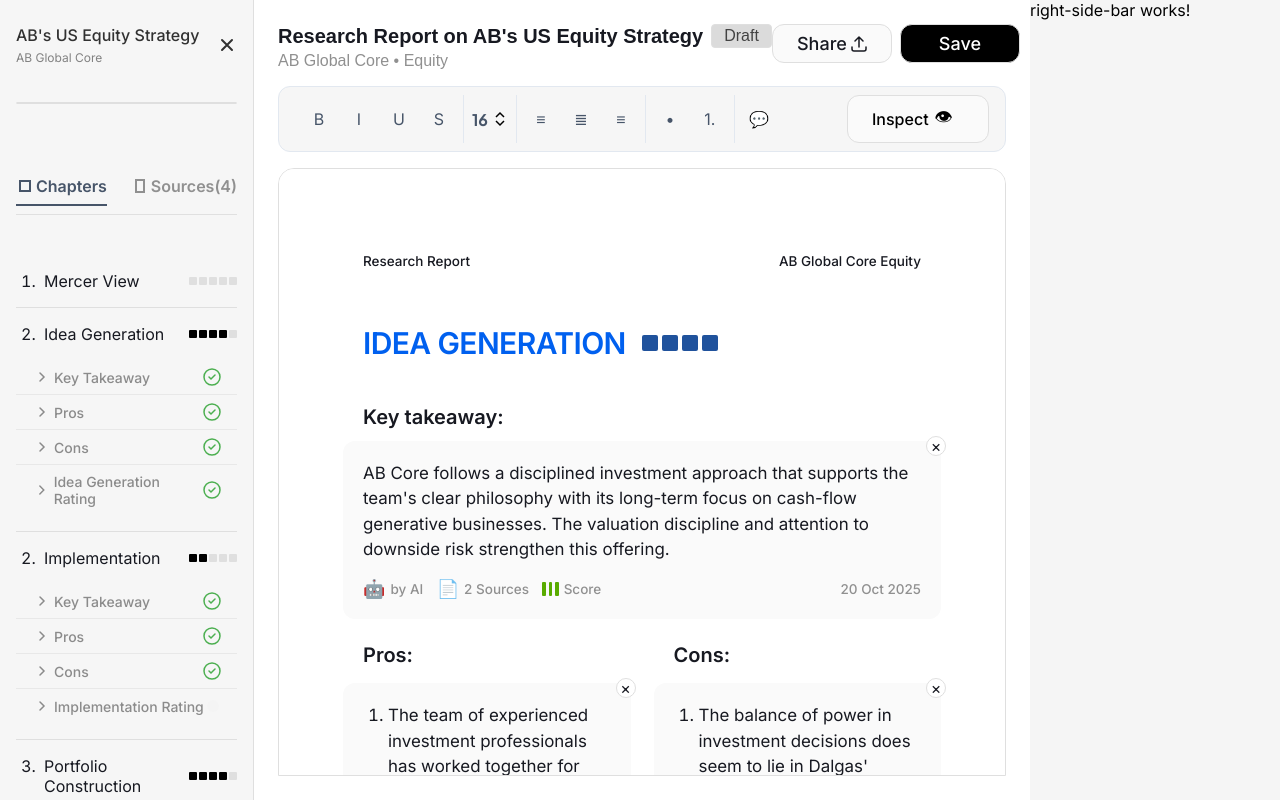
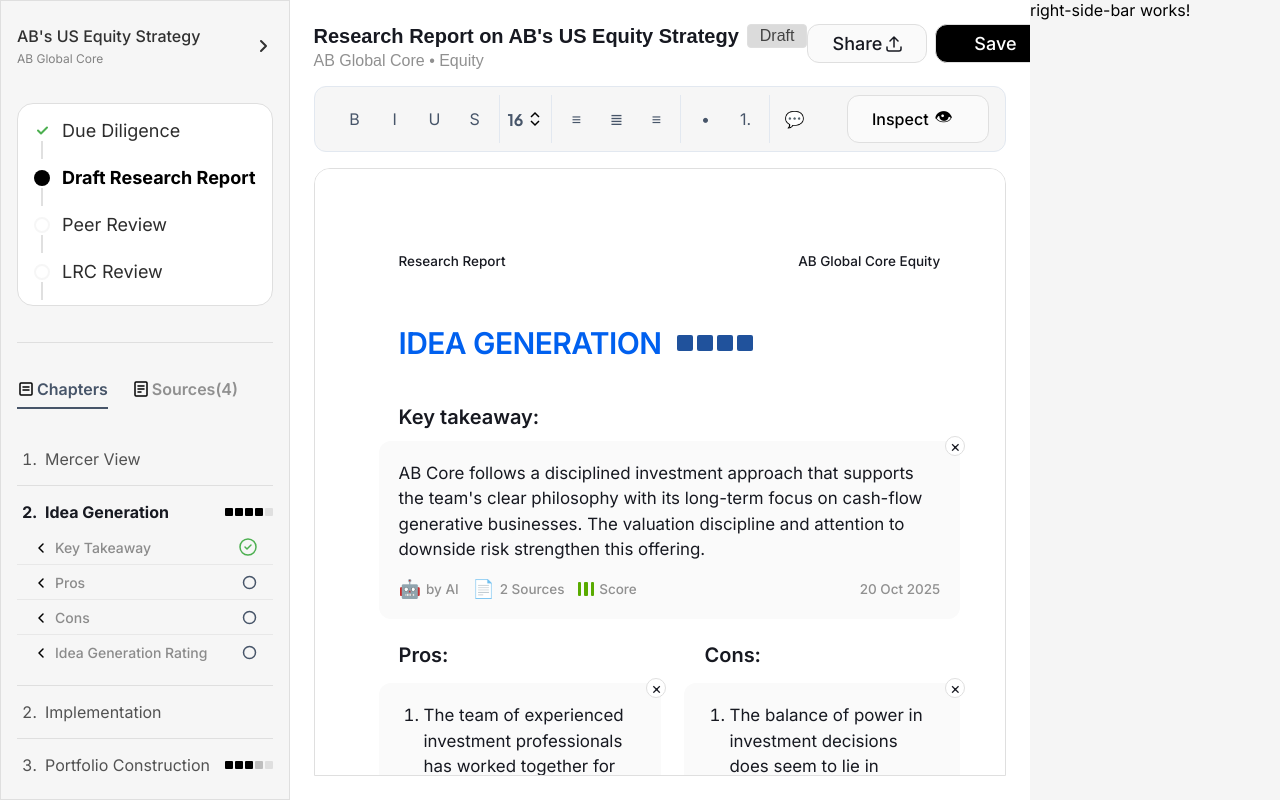
Before and after one commit to mebrihit-z/ratesense, an Angular app: page /report in a window 1280 px wide. Built offline with nearby package versions, Linux system fonts and the light colour scheme.

Commit message:
left-side-bar fix

```diff
--- a/src/app/components/left-side-bar/left-side-bar.component.html
+++ b/src/app/components/left-side-bar/left-side-bar.component.html
@@ -8,7 +8,7 @@
       </div>
       <button class="close-btn" aria-label="Close sidebar">
         <svg width="20" height="20" viewBox="0 0 20 20" fill="none">
-          <path d="M15 5L5 15M5 5L15 15" stroke="currentColor" stroke-width="2" stroke-linecap="round"/>
+          <path d="M8 5L13 10L8 15" stroke="currentColor" stroke-width="2" stroke-linecap="round" stroke-linejoin="round"/>
         </svg>
       </button>
     </div>
@@ -19,10 +19,16 @@
         <div class="workflow-steps">
           <div *ngFor="let step of workflowSteps; let i = index" class="workflow-item">
             <div class="step-row">
-              <div class="step-indicator" [class.completed]="step.isCompleted" [class.active]="step.isActive">
-                <span *ngIf="!step.isActive && !step.isCompleted">○</span>
-                <span *ngIf="step.isCompleted">✓</span>
-                <span *ngIf="step.isActive">●</span>
+              <div class="step-indicator">
+                <svg *ngIf="step.isCompleted" width="15" height="15" viewBox="0 0 15 15" fill="none" class="check-icon">
+                  <path d="M3 7.5L6 10.5L12 4.5" stroke="#4CAF50" stroke-width="2" stroke-linecap="round" stroke-linejoin="round"/>
+                </svg>
+                <svg *ngIf="step.isActive" width="16" height="16" viewBox="0 0 16 16" fill="none" class="active-icon">
+                  <circle cx="8" cy="8" r="8" fill="black"/>
+                </svg>
+                <svg *ngIf="!step.isActive && !step.isCompleted" width="16" height="16" viewBox="0 0 16 16" fill="none" class="inactive-icon">
+                  <circle cx="8" cy="8" r="7" stroke="#E0E0E0" stroke-width="2" fill="none" opacity="0.3"/>
+                </svg>
               </div>
               <p class="step-name" [class.active]="step.isActive">{{ step.name }}</p>
             </div>
@@ -44,7 +50,9 @@
           [class.active]="activeTab === 'chapters'"
           (click)="toggleTab('chapters')">
           <svg width="18" height="18" viewBox="0 0 18 18" fill="none">
-            <path d="M3 3H15V15H3V3ZM5 5V13H13V5H5Z" fill="currentColor"/>
+            <rect x="3" y="3" width="12" height="12" rx="1" stroke="currentColor" stroke-width="1.5" fill="none"/>
+            <line x1="6" y1="7" x2="12" y2="7" stroke="currentColor" stroke-width="1.5" stroke-linecap="round"/>
+            <line x1="6" y1="10" x2="12" y2="10" stroke="currentColor" stroke-width="1.5" stroke-linecap="round"/>
           </svg>
           <span>Chapters</span>
         </button>
@@ -53,7 +61,10 @@
           [class.active]="activeTab === 'sources'"
           (click)="toggleTab('sources')">
           <svg width="18" height="18" viewBox="0 0 18 18" fill="none">
-            <path d="M4 2H14V16H4V2ZM6 4V14H12V4H6Z" fill="currentColor"/>
+            <rect x="3" y="2" width="12" height="14" rx="1" stroke="currentColor" stroke-width="1.5" fill="none"/>
+            <line x1="6" y1="6" x2="12" y2="6" stroke="currentColor" stroke-width="1.5" stroke-linecap="round"/>
+            <line x1="6" y1="9" x2="12" y2="9" stroke="currentColor" stroke-width="1.5" stroke-linecap="round"/>
+            <line x1="6" y1="12" x2="9" y2="12" stroke="currentColor" stroke-width="1.5" stroke-linecap="round"/>
           </svg>
           <span>Sources({{ sourcesCount }})</span>
         </button>
@@ -61,19 +72,19 @@
 
       <!-- Chapters List -->
       <div class="chapters-list" *ngIf="activeTab === 'chapters'">
-        <div *ngFor="let chapter of chapters" class="chapter-item">
+        <div *ngFor="let chapter of chapters; let last = last" class="chapter-item">
           <div class="chapter-header" (click)="toggleChapter(chapter)">
             <div class="chapter-title-section">
               <ol class="chapter-number" [start]="chapter.number">
-                <li>{{ chapter.name }}</li>
+                <li [class.bold]="chapter.expanded">{{ chapter.name }}</li>
               </ol>
             </div>
-            <div class="progress-dots">
+            <div class="progress-dots" *ngIf="chapter.progress > 0">
               <span
                 *ngFor="let dot of getProgressDots(chapter.progress)"
                 class="dot"
                 [class.filled]="dot === 1"
-                [class.partial]="chapter.progress === 3 && dot === 0">
+                [class.partial]="dot === 0.5">
               </span>
             </div>
           </div>
@@ -83,7 +94,7 @@
             <div *ngFor="let subsection of chapter.subsections" class="subsection-item">
               <div class="subsection-content">
                 <svg width="18" height="18" viewBox="0 0 18 18" fill="none" class="arrow-icon">
-                  <path d="M13 8L9 12L5 8" stroke="currentColor" stroke-width="1.5" stroke-linecap="round"/>
+                  <path d="M10 6L6 10L10 14" stroke="currentColor" stroke-width="1.5" stroke-linecap="round" stroke-linejoin="round"/>
                 </svg>
                 <span class="subsection-name">{{ subsection.name }}</span>
               </div>
@@ -96,7 +107,7 @@
                   fill="none"
                   class="status-icon completed">
                   <circle cx="9" cy="9" r="8" stroke="#4CAF50" stroke-width="1.5"/>
-                  <path d="M6 9L8 11L12 7" stroke="#4CAF50" stroke-width="1.5" stroke-linecap="round"/>
+                  <path d="M6 9L8 11L12 7" stroke="#4CAF50" stroke-width="1.5" stroke-linecap="round" stroke-linejoin="round"/>
                 </svg>
                 <svg
                   *ngIf="subsection.status === 'in-progress'"
@@ -114,13 +125,13 @@
                   viewBox="0 0 16 16"
                   fill="none"
                   class="status-icon not-started">
-                  <circle cx="8" cy="8" r="6" fill="#E0E0E0" opacity="0.3"/>
+                  <circle cx="8" cy="8" r="7" fill="#E0E0E0" opacity="0.3"/>
                 </svg>
               </div>
             </div>
           </div>
 
-          <div class="chapter-divider" *ngIf="chapter !== chapters[chapters.length - 1]"></div>
+          <div class="chapter-divider" *ngIf="!last"></div>
         </div>
       </div>
 
--- a/src/app/components/left-side-bar/left-side-bar.component.scss
+++ b/src/app/components/left-side-bar/left-side-bar.component.scss
@@ -2,7 +2,7 @@
   height: 100%;
   width: 100%;
   background: #f6f6f6;
-  border-right: 1px solid #dfdfdf;
+  border: 1px solid #dfdfdf;
   overflow-y: auto;
   overflow-x: hidden;
 }
@@ -36,6 +36,7 @@
     line-height: 22px;
     color: #313131;
     margin: 0;
+    white-space: pre-wrap;
   }
 
   .strategy-subtitle {
@@ -63,10 +64,6 @@
     &:hover {
       opacity: 0.7;
     }
-
-    svg {
-      transform: rotate(180deg);
-    }
   }
 }
 
@@ -84,7 +81,7 @@
   .workflow-steps {
     display: flex;
     flex-direction: column;
-    gap: 4px;
+    gap: 8px;
   }
 
   .workflow-item {
@@ -96,7 +93,6 @@
     display: flex;
     gap: 12px;
     align-items: center;
-    padding: 4px 0;
   }
 
   .step-indicator {
@@ -105,19 +101,21 @@
     display: flex;
     align-items: center;
     justify-content: center;
-    font-size: 14px;
     flex-shrink: 0;
-    color: #c0c0c0;
 
-    &.completed {
-      color: #4CAF50;
-      font-size: 12px;
+    .check-icon {
+      width: 15px;
+      height: 15px;
     }
 
-    &.active {
-      color: #000000;
-      font-weight: 900;
-      font-size: 10px;
+    .active-icon {
+      width: 16px;
+      height: 16px;
+    }
+
+    .inactive-icon {
+      width: 16px;
+      height: 16px;
     }
   }
 
@@ -126,8 +124,9 @@
     font-size: 18px;
     font-weight: 400;
     line-height: normal;
-    color: rgba(45, 45, 45, 0.5);
+    color: #2d2d2d;
     margin: 0;
+    white-space: nowrap;
 
     &.active {
       font-weight: 700;
@@ -148,7 +147,7 @@
       top: 0;
       bottom: 0;
       width: 2px;
-      background: linear-gradient(to bottom, #e0e0e0 0%, #e0e0e0 100%);
+      background: #e0e0e0;
     }
   }
 }
@@ -172,10 +171,7 @@
 .tabs {
   display: flex;
   gap: 24px;
-  align-items: flex-start;
-  border-bottom: 1px solid #e0e0e0;
-  padding-bottom: 8px;
-  margin-bottom: 16px;
+  align-items: center;
 
   .tab {
     display: flex;
@@ -187,6 +183,7 @@
     cursor: pointer;
     position: relative;
     border-bottom: 2px solid transparent;
+    transition: all 0.2s ease;
 
     &.active {
       border-bottom-color: #475569;
@@ -197,7 +194,7 @@
       }
 
       svg {
-        color: #475569;
+        stroke: #475569;
       }
     }
 
@@ -208,7 +205,8 @@
     svg {
       width: 18px;
       height: 18px;
-      color: #909090;
+      stroke: #909090;
+      flex-shrink: 0;
     }
 
     span {
@@ -217,6 +215,7 @@
       font-weight: 600;
       color: #909090;
       white-space: nowrap;
+      line-height: normal;
     }
   }
 }
@@ -231,7 +230,7 @@
 .chapter-item {
   display: flex;
   flex-direction: column;
-  gap: 16px;
+  gap: 8px;
 
   .chapter-header {
     display: flex;
@@ -253,7 +252,7 @@
     font-family: 'Inter', sans-serif;
     font-size: 16px;
     font-weight: 400;
-    color: #171921;
+    color: #525252;
     margin: 0;
     padding-left: 24px;
     list-style: decimal;
@@ -262,10 +261,11 @@
     li {
       line-height: normal;
       padding-left: 4px;
-    }
 
-    &.active {
-      font-weight: 700;
+      &.bold {
+        font-weight: 700;
+        color: #171921;
+      }
     }
   }
 
@@ -294,6 +294,7 @@
     height: 1px;
     width: 100%;
     background: #dfdfdf;
+    margin-top: 8px;
   }
 }
 
@@ -303,6 +304,7 @@
   flex-direction: column;
   gap: 0;
   padding-left: 0;
+  margin-top: 0;
 
   .subsection-item {
     display: flex;
@@ -311,10 +313,9 @@
     padding: 8px 16px;
     min-height: 28px;
     position: relative;
-    border-bottom: 1px solid #e8e8e8;
 
-    &:last-child {
-      border-bottom: none;
+    &:not(:last-child) {
+      border-bottom: 1px solid #e8e8e8;
     }
 
     .subsection-content {
@@ -326,8 +327,8 @@
       .arrow-icon {
         width: 18px;
         height: 18px;
-        color: rgba(69, 69, 69, 0.6);
-        transform: rotate(-90deg);
+        stroke: rgba(69, 69, 69, 0.6);
+        flex-shrink: 0;
       }
 
       .subsection-name {
@@ -336,6 +337,7 @@
         font-weight: 500;
         color: rgba(69, 69, 69, 0.6);
         line-height: normal;
+        white-space: nowrap;
       }
     }
 
@@ -347,16 +349,15 @@
 
       .status-icon {
         &.completed {
-          color: #4CAF50;
+          stroke: #4CAF50;
         }
 
         &.in-progress {
-          color: #475569;
+          stroke: #475569;
         }
 
         &.not-started {
           fill: #E0E0E0;
-          opacity: 0.3;
         }
       }
     }
--- a/src/app/components/left-side-bar/left-side-bar.component.ts
+++ b/src/app/components/left-side-bar/left-side-bar.component.ts
@@ -53,33 +53,33 @@
       expanded: true,
       subsections: [
         { name: 'Key Takeaway', status: 'completed' },
-        { name: 'Pros', status: 'completed' },
-        { name: 'Cons', status: 'completed' },
-        { name: 'Idea Generation Rating', status: 'completed' }
+        { name: 'Pros', status: 'in-progress' },
+        { name: 'Cons', status: 'in-progress' },
+        { name: 'Idea Generation Rating', status: 'in-progress' }
       ]
     },
     {
       number: 2,
       name: 'Implementation',
-      progress: 2,
-      expanded: true,
+      progress: 0,
+      expanded: false,
       subsections: [
-        { name: 'Key Takeaway', status: 'completed' },
-        { name: 'Pros', status: 'completed' },
-        { name: 'Cons', status: 'completed' },
+        { name: 'Key Takeaway', status: 'not-started' },
+        { name: 'Pros', status: 'not-started' },
+        { name: 'Cons', status: 'not-started' },
         { name: 'Implementation Rating', status: 'not-started' }
       ]
     },
     {
       number: 3,
       name: 'Portfolio Construction',
-      progress: 4,
-      expanded: true,
+      progress: 3.5,
+      expanded: false,
       subsections: [
-        { name: 'Key Takeaway', status: 'completed' },
-        { name: 'Pros', status: 'completed' },
-        { name: 'Cons', status: 'completed' },
-        { name: 'Implementation Rating', status: 'completed' }
+        { name: 'Key Takeaway', status: 'in-progress' },
+        { name: 'Pros', status: 'in-progress' },
+        { name: 'Cons', status: 'in-progress' },
+        { name: 'Implementation Rating', status: 'in-progress' }
       ]
     }
   ];
@@ -93,6 +93,11 @@
   }
 
   getProgressDots(progress: number): number[] {
-    return Array(5).fill(0).map((_, i) => i < progress ? 1 : 0);
+    // Handle partial progress (e.g., 3.5 means 3 filled, 1 partial, 1 empty)
+    return Array(5).fill(0).map((_, i) => {
+      if (i < Math.floor(progress)) return 1;
+      if (i === Math.floor(progress) && progress % 1 !== 0) return 0.5;
+      return 0;
+    });
   }
 }
```
